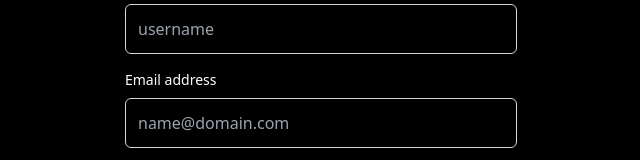
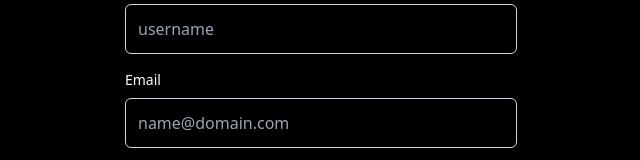
Before and after one commit to Akashzxr/spotify-clone-MERN, a React (Vite) app: page /register in a window 1280 px wide. Shown: the part 321-481 px from the top of the page, without its empty margins (319-959 px from the left). Built offline with nearby package versions, Linux system fonts and the light colour scheme.

Commit message:
changed label email adress to email

```diff
--- a/src/pages/Register.jsx
+++ b/src/pages/Register.jsx
@@ -34,7 +34,7 @@ export default function Register() {
 
           <div className="space-y-2">
             <label htmlFor="email" className="block text-sm font-medium">
-              Email address
+              Email
             </label>
             <input
               type="email"
```
